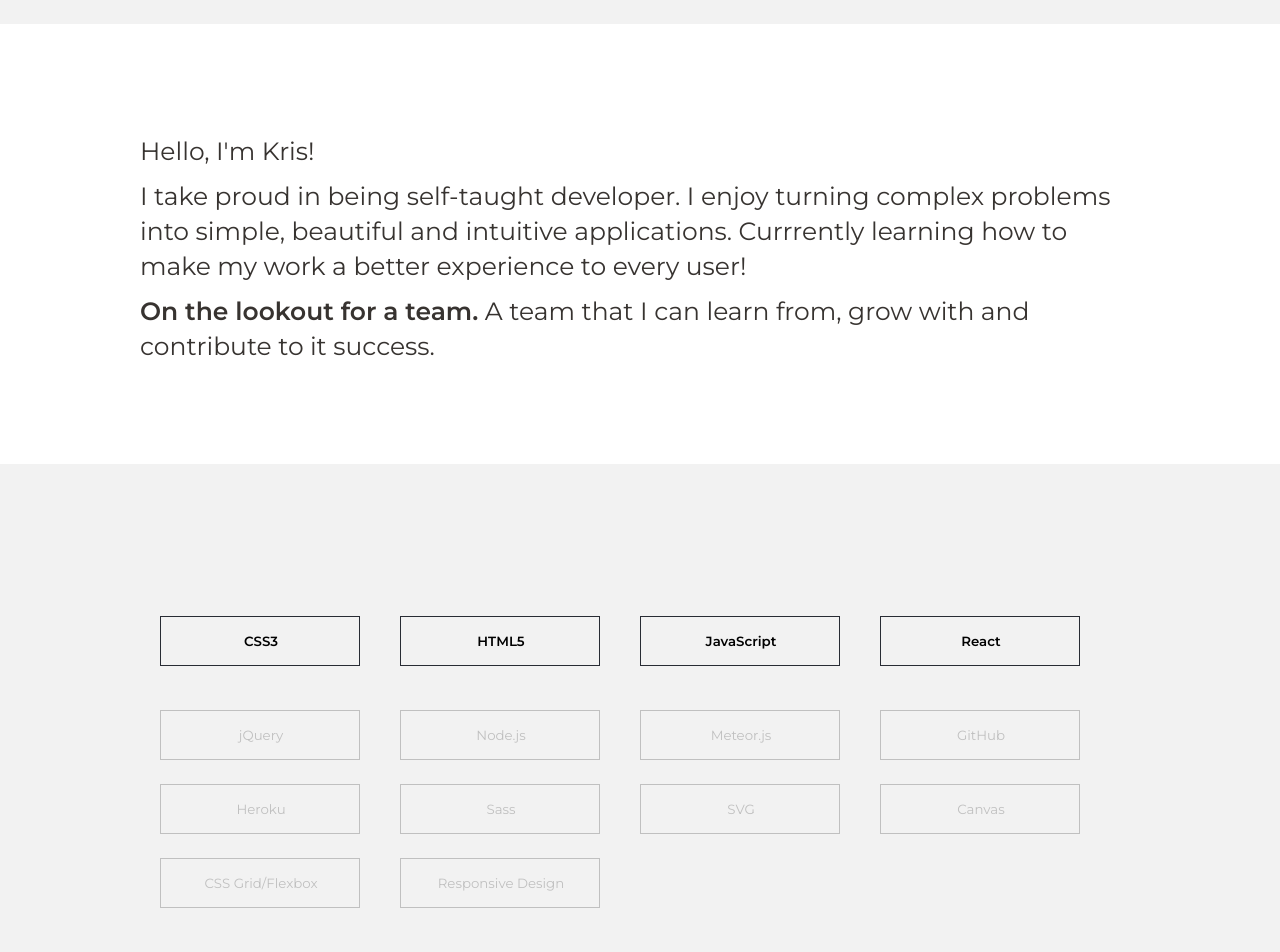
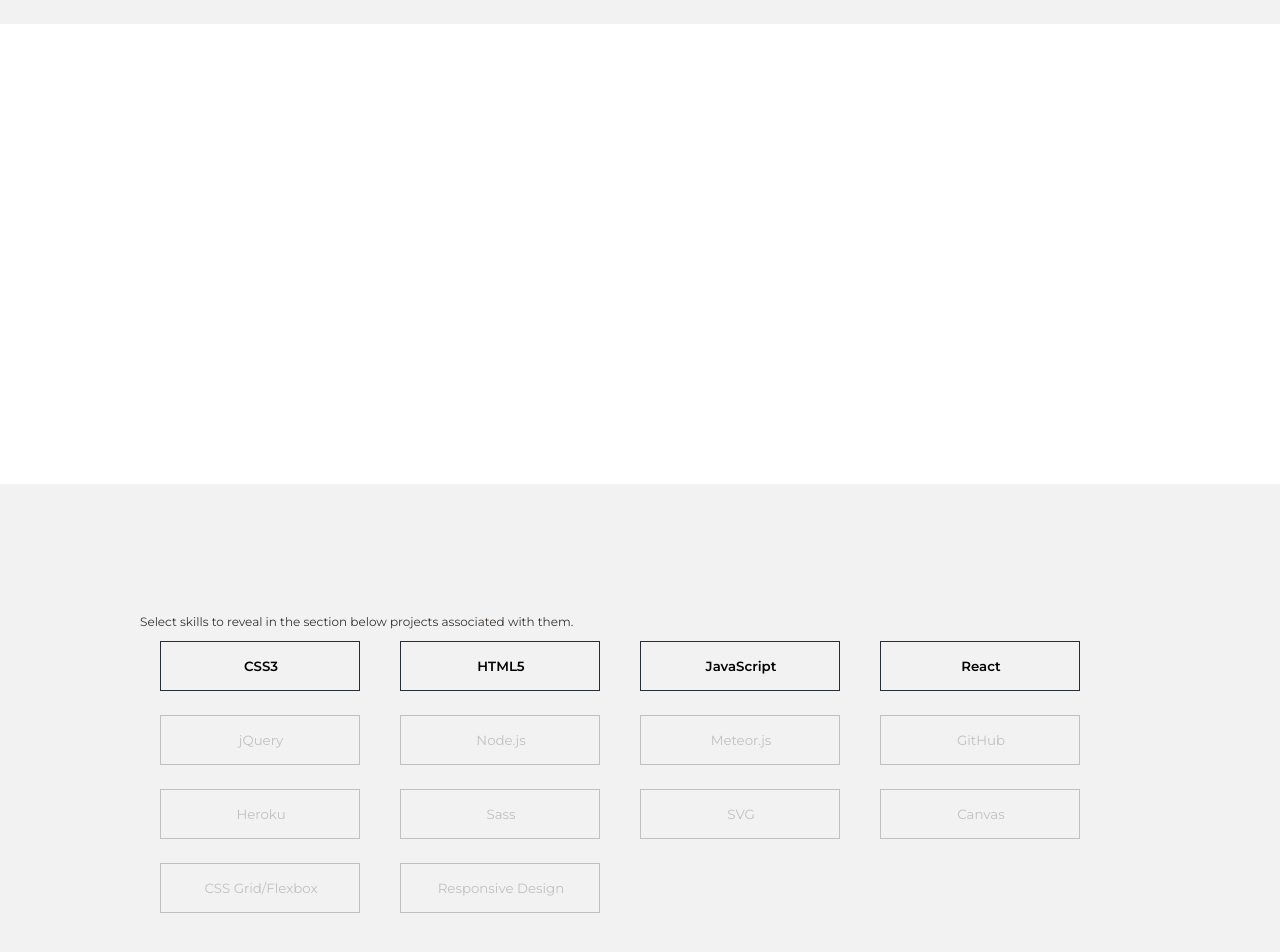
Before and after one commit to k2project/portfolio, a React (Create React App) app: page / in a window 1280 px wide. Shown: the part 740-1692 px from the top of the page. Built offline with nearby package versions, Linux system fonts and the light colour scheme.

Commit message:
animated section added

```diff
--- a/src/App.scss
+++ b/src/App.scss
@@ -148,6 +148,7 @@
 }
 .alert--red {
     background: $color_primary;
+
     color: #fff;
 }
 
--- a/src/Portfolio/About/About.js
+++ b/src/Portfolio/About/About.js
@@ -1,5 +1,7 @@
 import React from 'react';
 import './About.scss';
+import '../../components/AnimatedSection/AnimatedSection';
+import AnimatedSection from '../../components/AnimatedSection/AnimatedSection';
 
 function About() {
     return (
@@ -20,17 +22,25 @@
             </div>
             <div className='about__desc'>
                 <div className='wrapper'>
-                    <p> Hello, I'm Kris! </p>
+                    <AnimatedSection
+                        title='Find out more about me...'
+                        subtitle='Keep scrolling down.'
+                    >
+                        <p>
+                            {' '}
+                            <b>Hello, I'm Kris! </b>
+                        </p>
                         <p>
                             I take proud in being self-taught developer. I enjoy
                             turning complex problems into simple, beautiful and
-                        intuitive applications. Currrently learning how to make
-                        my work a better experience to every user!
+                            intuitive applications. Currrently learning how to
+                            make my work a better experience to every user!
                         </p>
                         <p>
                             <b>On the lookout for a team.</b> A team that I can
                             learn from, grow with and contribute to it success.{' '}
                         </p>
+                    </AnimatedSection>
                 </div>
             </div>
         </section>
--- a/src/Portfolio/About/About.scss
+++ b/src/Portfolio/About/About.scss
@@ -14,7 +14,8 @@
     }
 }
 .about__desc {
-    padding: 10rem 0;
+    overflow: hidden;
+    padding: 10rem 0 12rem;
     p {
         font-size: 2.5rem;
         font-weight: normal;
--- a/src/Portfolio/Skills/Skills.js
+++ b/src/Portfolio/Skills/Skills.js
@@ -63,20 +63,24 @@
         </Button>
     ));
     return (
-        <div className='Skills' id='skills' onClick={handleClick}>
+        <div className='skills' id='skills' onClick={handleClick}>
             <div className='wrapper'>
-                <div className='Skills__desk'>
-                    <div className='Skills__desk_main'>{mainSkills}</div>
-                    <div className='Skills__desk_other'>{otherSkills}</div>
+                <p className='skills__instructions'>
+                    Select skills to reveal in the section below projects
+                    associated with them.
+                </p>
+                <div className='skills__desk'>
+                    <div className='skills__desk_main'>{mainSkills}</div>
+                    <div className='skills__desk_other'>{otherSkills}</div>
                 </div>
-                <div className='Skills__mob'>
-                    <div className='Skills__mob_main'>
+                <div className='skills__mob'>
+                    <div className='skills__mob_main'>
                         <img src={css3Icon} alt='skilled in css3' />
                         <img src={html5Icon} alt='skilled in html5' />
                         <img src={jsIcon} alt='skilled in javascript' />
                         <img src={reactIcon} alt='skilled in react' />
                     </div>
-                    <div className='Skills__mob_other'>
+                    <div className='skills__mob_other'>
                         <img src={sass} alt='skilled in sass' />
                         <img src={gitHub} alt='skilled in github' />
                         <img src={heroku} alt='skilled in heroku' />
--- a/src/Portfolio/Skills/Skills.scss
+++ b/src/Portfolio/Skills/Skills.scss
@@ -1,84 +1,80 @@
 @import './../../App.scss';
-.Skills{
-    padding: 14rem 0 10rem;
+.skills {
+    padding: 12rem 0 12rem;
     background: $color_grey;
     text-align: center;
-
-
 }
-.Skills__desk_main{
+.Skills__desk_main {
     margin-bottom: 2rem;
 }
-.Skills__mob{
+.skills__mob {
     display: none;
 }
-@include desktop-sm{
+.skills__instructions {
 }
-@include tablet{
-    .Skills{
+@include desktop-sm {
+}
+@include tablet {
+    .Skills {
         padding: 12rem 0 10rem;
     }
-    .Skills__desk{
+    .Skills__desk {
         display: none;
     }
-    .Skills__mob{
+    .Skills__mob {
         display: block;
         text-align: center;
-        left: -.5rem;
+        left: -0.5rem;
     }
-    .Skills__mob_main{
+    .Skills__mob_main {
         margin-bottom: 4rem;
-        img{
+        img {
             height: 10rem;
             margin: 0 2rem;
         }
     }
-    .Skills__mob_other{
-        img{
+    .Skills__mob_other {
+        img {
             height: 5rem;
             margin: 0 1.8rem;
-            opacity: .1;
+            opacity: 0.1;
         }
     }
 }
-@include mobile{
-    .Skills__mob_main{
+@include mobile {
+    .Skills__mob_main {
         margin-bottom: 3rem;
-        img{
+        img {
             height: 6.6rem;
             margin: 0.5rem;
         }
     }
-    .Skills__mob_other{
-        img{
+    .Skills__mob_other {
+        img {
             height: 4rem;
-            margin: 0.5rem .7rem;
-            opacity: .1;
+            margin: 0.5rem 0.7rem;
+            opacity: 0.1;
         }
     }
-
 }
-@include mobile-sm{
-
-    .Skills__mob_main{
+@include mobile-sm {
+    .Skills__mob_main {
         display: grid;
         grid-template-columns: 9rem 9rem;
         grid-gap: 2rem;
         justify-content: center;
-        img{
+        img {
             height: 9rem;
         }
-
     }
-    .Skills__mob_other{
+    .Skills__mob_other {
         display: grid;
         grid-template-columns: 4rem 4rem 4rem;
         grid-column-gap: 3rem;
         grid-row-gap: 1rem;
         justify-content: center;
-        img{
+        img {
             height: 4rem;
         }
     }
-
 }
--- /dev/null
+++ b/src/components/AnimatedSection/AnimatedSection.js
@@ -0,0 +1,55 @@
+import React, { useEffect } from 'react';
+import './AnimatedSection.scss';
+
+function AnimatedSection({ title, subtitle, children }) {
+    function handleAnimationOnScroll() {
+        const animatedEls = document.querySelectorAll('.animated-section');
+        Array.from(animatedEls).forEach(section => {
+            const sectionScrollTop = section.getBoundingClientRect().top;
+            const heading = section.firstElementChild;
+            const body = section.lastElementChild;
+
+            const offset = 300;
+            //animated-section__heading styling: top:50%
+            //animated-section__heading styling: transform: translateY(-50%);
+            let top = offset - sectionScrollTop + 50;
+            let opacity = 0;
+            if (top < 30) {
+                opacity = top / 50 + 1;
+            } else {
+                opacity = 1 - (top - 30) / 20;
+            }
+            console.log(top, opacity);
+
+            heading.style.top = top + '%';
+            heading.style.opacity = opacity;
+            body.style.opacity = top < 60 ? 0 : (top - 60) / 100;
+            body.style.top = top < 100 ? 100 - top + 'px' : '0px';
+
+            if (sectionScrollTop < offset) {
+                console.log('@@@@@@@@________200');
+            }
+            if (sectionScrollTop < offset / 2) {
+                console.log('________________100');
+            }
+        });
+    }
+    useEffect(() => {
+        window.addEventListener('scroll', handleAnimationOnScroll);
+        return () => {
+            window.removeEventListener('scroll', handleAnimationOnScroll);
+        };
+    });
+    return (
+        <div className='animated-section'>
+            <div className='animated-section__heading'>
+                <span className='animated-section__sqr'></span>
+                <h2>{title}</h2>
+                {subtitle && <p>{subtitle}</p>}
+            </div>
+            <div className='animated-section__body'>{children}</div>
+        </div>
+    );
+}
+
+export default AnimatedSection;
--- /dev/null
+++ b/src/components/AnimatedSection/AnimatedSection.scss
@@ -0,0 +1,27 @@
+@import '../../App.scss';
+.animated-section__heading {
+    padding-left: 13rem;
+    position: absolute;
+    top: 50%;
+    transform: translateY(-50%);
+    h2 {
+        font-size: 3rem;
+    }
+    p {
+        margin: 0;
+        font-size: 2rem;
+    }
+}
+.animated-section__sqr {
+    display: block;
+    width: 10rem;
+    height: 10rem;
+    border: solid 1.5rem $color_primary;
+    position: absolute;
+    top: 50%;
+    transform: translateY(-50%);
+    left: 0;
+}
+.animated-section__body {
+    //     opacity: 0;
+}
```
Lines whose indentation alone changed are shown as unchanged.
